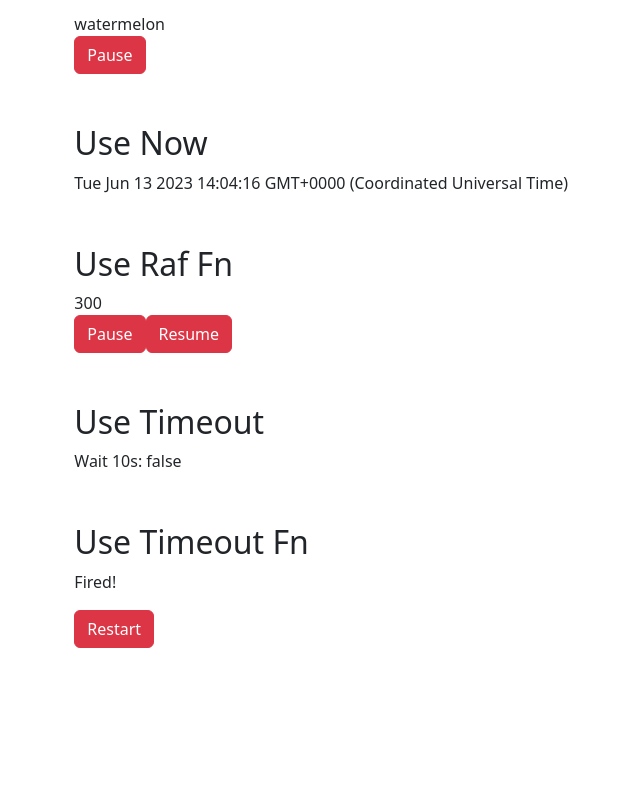
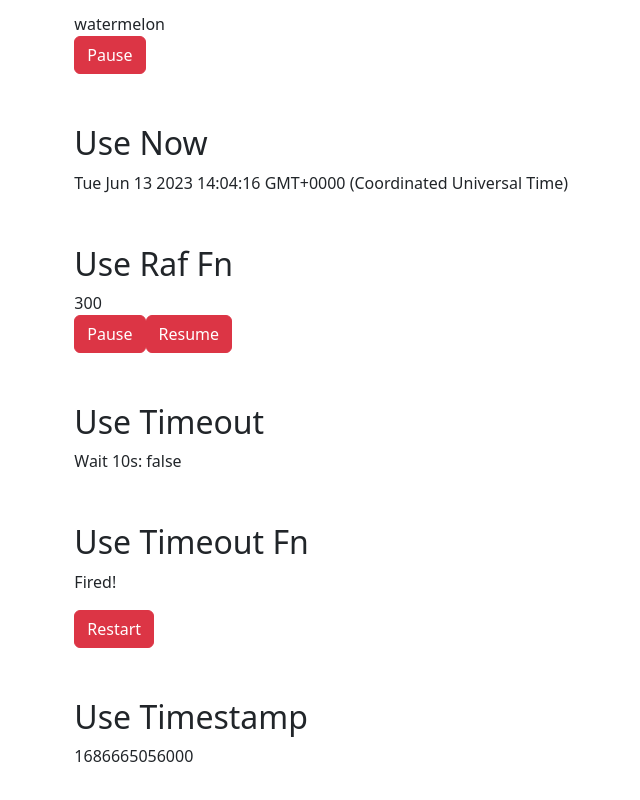
Before and after one commit to UlakhovichKate/vueUse, a Vue app: page /animation in a window 1280 px wide. Shown: the part 583-1383 px from the top of the page, without its empty margins (363-1003 px from the left). Before the commit the page ends 1281 px from the top, so only its background shows below. Built offline with nearby package versions, Linux system fonts and the light colour scheme.

Commit message:
UseTimestamp.vue

```diff
--- a/src/components/ListAnimation.vue
+++ b/src/components/ListAnimation.vue
@@ -6,6 +6,7 @@
   <use-raf-fn/>
   <use-timeout/>
   <use-timeout-fn/>
+  <use-timestamp/>
 </template>
 
 <script setup>
@@ -16,6 +17,7 @@ import UseNow from "../vueUseComponents/UseNow.vue";
 import UseRafFn from "../vueUseComponents/UseRafFn.vue";
 import UseTimeout from "../vueUseComponents/UseTimeout.vue";
 import UseTimeoutFn from "../vueUseComponents/UseTimeoutFn.vue";
+import UseTimestamp from "../vueUseComponents/UseTimestamp.vue";
 
 
 </script>
--- /dev/null
+++ b/src/vueUseComponents/UseTimestamp.vue
@@ -0,0 +1,14 @@
+<template>
+  <h2>Use Timestamp</h2>
+  <div>{{ timestamp }}</div>
+</template>
+
+<script setup>
+import { useTimestamp } from '@vueuse/core'
+
+const timestamp = useTimestamp({ offset: 0 })
+</script>
+
+<style scoped>
+
+</style>
```
